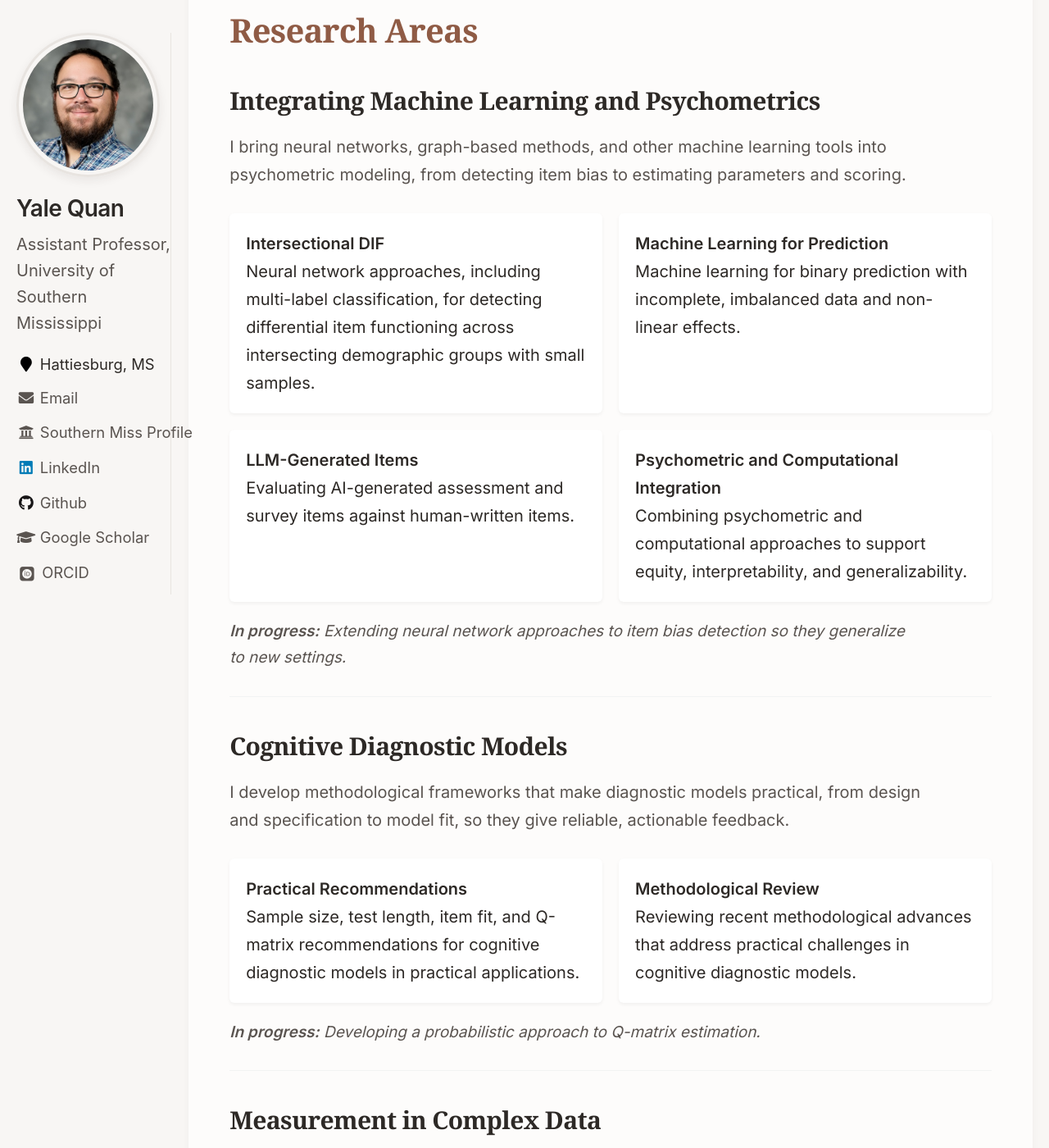
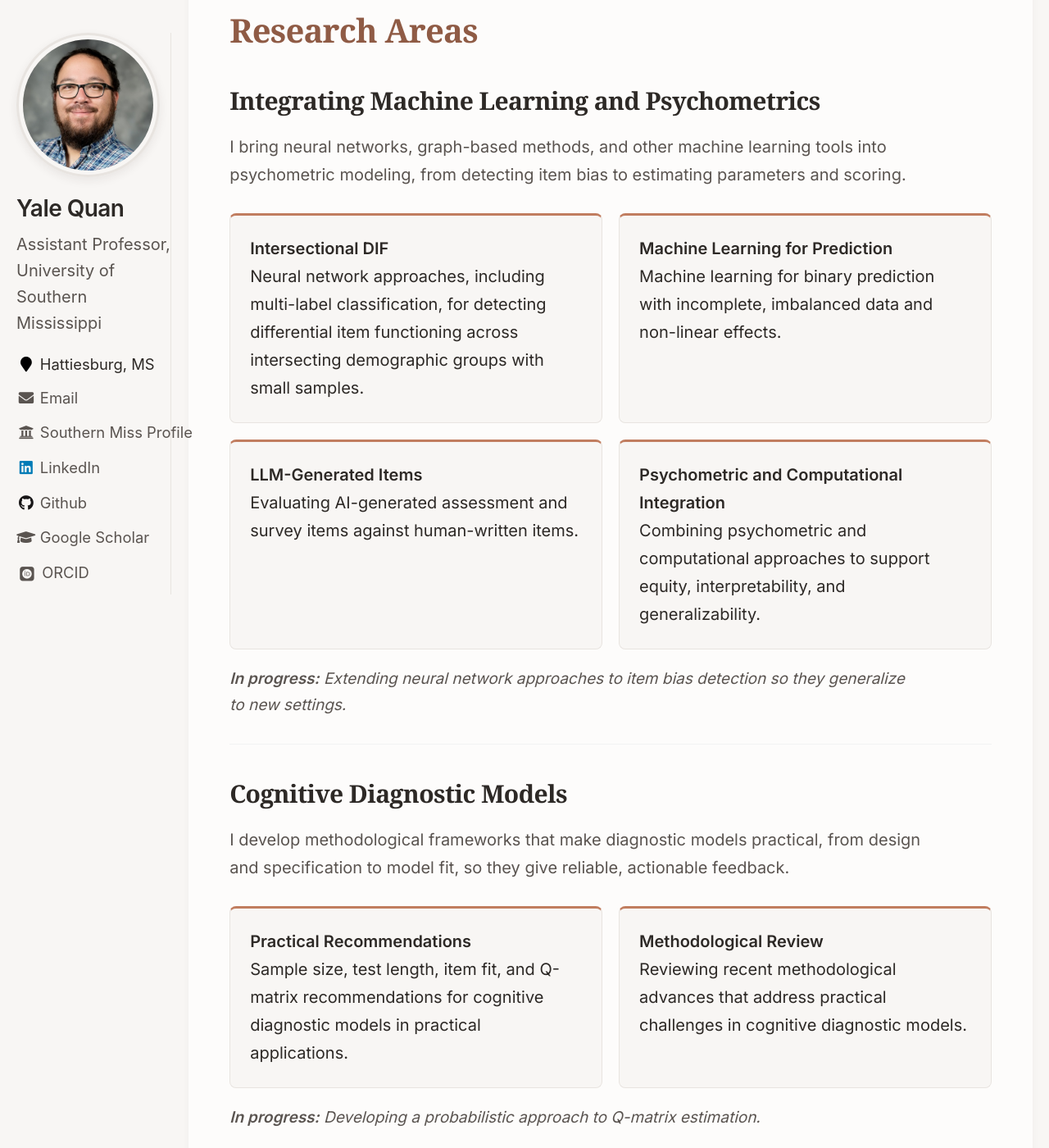
Before and after one commit to yalequan/yalequan.github.io, a Jekyll site: the page built from _pages/research.md, in a window 1280 px wide and 1400 px high, scrolled down 620 px. Shown: the whole window at 82% size. Built offline with Jekyll 4.4.1, drawn with Linux system fonts in a browser that asks for light colours; some web fonts are replaced.

Commit message:
Changed box colors

```diff
--- a/_pages/research.md
+++ b/_pages/research.md
@@ -39,20 +39,20 @@ This question sits at the heart of my work and connects issues of psychometric m
 
 I bring neural networks, graph-based methods, and other machine learning tools into psychometric modeling, from detecting item bias to estimating parameters and scoring.
 
-<div style="display: grid; grid-template-columns: repeat(auto-fit, minmax(300px, 1fr)); gap: 1rem; margin-bottom: 1.5rem;">
-  <div style="background-color: var(--light-bg, #ffffff); padding: 1rem; border-radius: 6px; box-shadow: 0 2px 4px rgba(0,0,0,0.05);">
+<div class="research-cards">
+  <div class="research-card">
     <strong>Intersectional DIF</strong><br>
     Neural network approaches, including multi-label classification, for detecting differential item functioning across intersecting demographic groups with small samples.
   </div>
-  <div style="background-color: var(--light-bg, #ffffff); padding: 1rem; border-radius: 6px; box-shadow: 0 2px 4px rgba(0,0,0,0.05);">
+  <div class="research-card">
     <strong>Machine Learning for Prediction</strong><br>
     Machine learning for binary prediction with incomplete, imbalanced data and non-linear effects.
   </div>
-  <div style="background-color: var(--light-bg, #ffffff); padding: 1rem; border-radius: 6px; box-shadow: 0 2px 4px rgba(0,0,0,0.05);">
+  <div class="research-card">
     <strong>LLM-Generated Items</strong><br>
     Evaluating AI-generated assessment and survey items against human-written items.
   </div>
-  <div style="background-color: var(--light-bg, #ffffff); padding: 1rem; border-radius: 6px; box-shadow: 0 2px 4px rgba(0,0,0,0.05);">
+  <div class="research-card">
     <strong>Psychometric and Computational Integration</strong><br>
     Combining psychometric and computational approaches to support equity, interpretability, and generalizability.
   </div>
@@ -66,12 +66,12 @@ I bring neural networks, graph-based methods, and other machine learning tools i
 
 I develop methodological frameworks that make diagnostic models practical, from design and specification to model fit, so they give reliable, actionable feedback.
 
-<div style="display: grid; grid-template-columns: repeat(auto-fit, minmax(300px, 1fr)); gap: 1rem; margin-bottom: 1.5rem;">
-  <div style="background-color: var(--light-bg, #ffffff); padding: 1rem; border-radius: 6px; box-shadow: 0 2px 4px rgba(0,0,0,0.05);">
+<div class="research-cards">
+  <div class="research-card">
     <strong>Practical Recommendations</strong><br>
     Sample size, test length, item fit, and Q-matrix recommendations for cognitive diagnostic models in practical applications.
   </div>
-  <div style="background-color: var(--light-bg, #ffffff); padding: 1rem; border-radius: 6px; box-shadow: 0 2px 4px rgba(0,0,0,0.05);">
+  <div class="research-card">
     <strong>Methodological Review</strong><br>
     Reviewing recent methodological advances that address practical challenges in cognitive diagnostic models.
   </div>
@@ -85,12 +85,12 @@ I develop methodological frameworks that make diagnostic models practical, from
 
 I develop methods for settings that challenge standard models: small samples, many groups, sparse responses, and missing data.
 
-<div style="display: grid; grid-template-columns: repeat(auto-fit, minmax(300px, 1fr)); gap: 1rem; margin-bottom: 1.5rem;">
-  <div style="background-color: var(--light-bg, #ffffff); padding: 1rem; border-radius: 6px; box-shadow: 0 2px 4px rgba(0,0,0,0.05);">
+<div class="research-cards">
+  <div class="research-card">
     <strong>Many-Group Measurement Invariance</strong><br>
     Graph-theoretic methods, such as transitive DIF clustering, for identifying partial measurement invariance and improving parameter estimation across many groups.
   </div>
-  <div style="background-color: var(--light-bg, #ffffff); padding: 1rem; border-radius: 6px; box-shadow: 0 2px 4px rgba(0,0,0,0.05);">
+  <div class="research-card">
     <strong>Item Response Theory</strong><br>
     Multiple-group and higher-order IRT models, including calibration with structural missingness.
   </div>
@@ -104,14 +104,14 @@ I develop methods for settings that challenge standard models: small samples, ma
 
 In my applied work, I collaborate with K–12 schools and community partners to study barriers to student success, and I apply psychometric and statistical methods in healthcare and psychological research.
 
-<div style="display: grid; grid-template-columns: repeat(auto-fit, minmax(300px, 1fr)); gap: 1rem; margin-bottom: 1.5rem;">
-  <div style="background-color: var(--light-bg, #ffffff); padding: 1rem; border-radius: 6px; box-shadow: 0 2px 4px rgba(0,0,0,0.05);">
+<div class="research-cards">
+  <div class="research-card">
     Studying student belonging and chronic absenteeism with K–12 and community partners.
   </div>
-  <div style="background-color: var(--light-bg, #ffffff); padding: 1rem; border-radius: 6px; box-shadow: 0 2px 4px rgba(0,0,0,0.05);">
+  <div class="research-card">
     Designing dashboards and visualizations to guide equitable resource allocation.
   </div>
-  <div style="background-color: var(--light-bg, #ffffff); padding: 1rem; border-radius: 6px; box-shadow: 0 2px 4px rgba(0,0,0,0.05);">
+  <div class="research-card">
     Consulting on research design, statistical analysis, and evidence-based decision-making.
   </div>
 </div>
--- a/assets/css/home-redesign.css
+++ b/assets/css/home-redesign.css
@@ -254,3 +254,18 @@ body {
   margin-top: -0.5rem;
   margin-bottom: 1.5rem;
 }
+
+/* Research page cards: same look as the homepage cards */
+.research-cards {
+  display: grid;
+  grid-template-columns: repeat(auto-fit, minmax(300px, 1fr));
+  gap: 1rem;
+  margin-bottom: 1.5rem;
+}
+.research-card {
+  background: var(--warm-bg);
+  border: 1px solid var(--warm-gray-100);
+  border-top: 3px solid var(--primary-warm);
+  border-radius: 8px;
+  padding: 1.15rem 1.2rem 1.25rem;
+}
```
